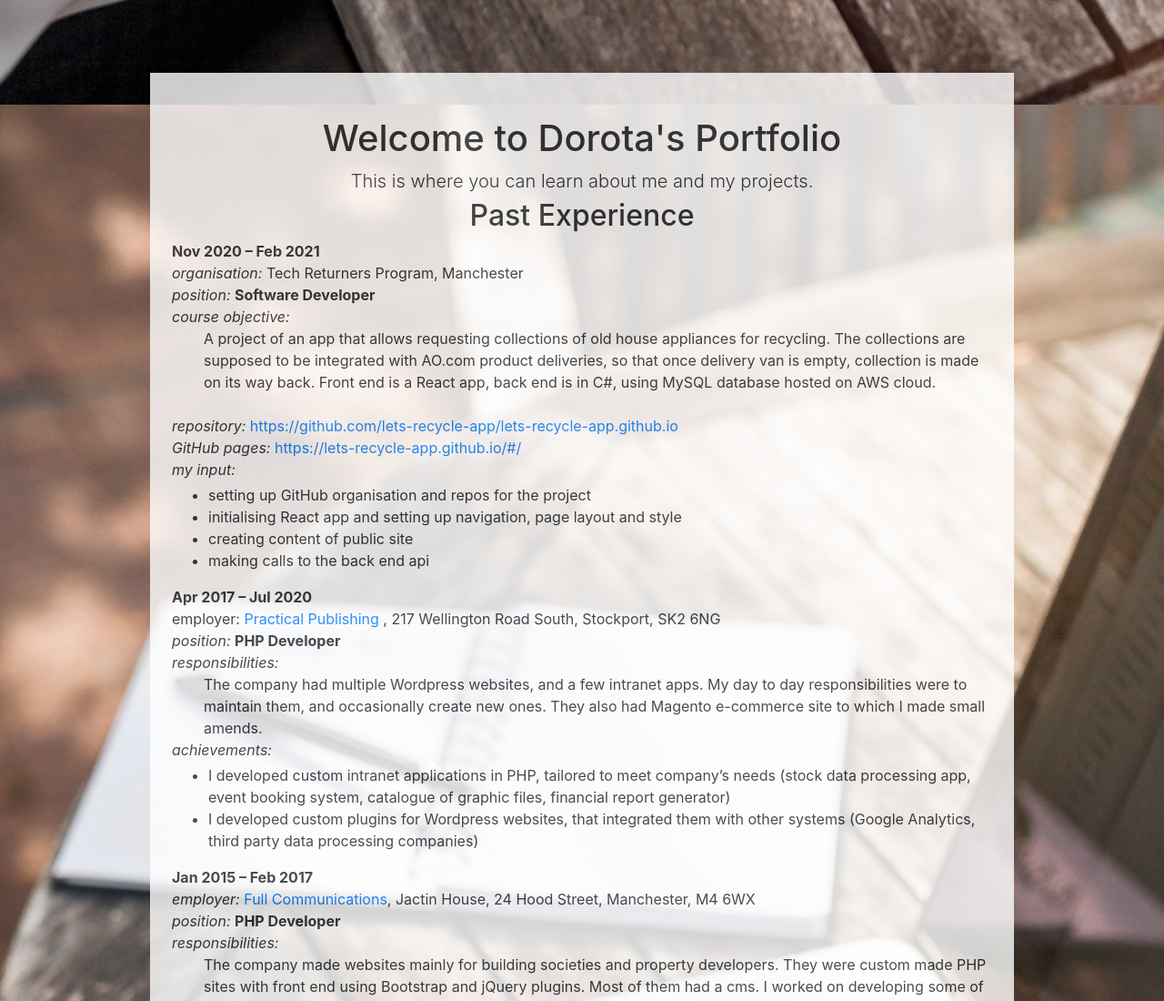
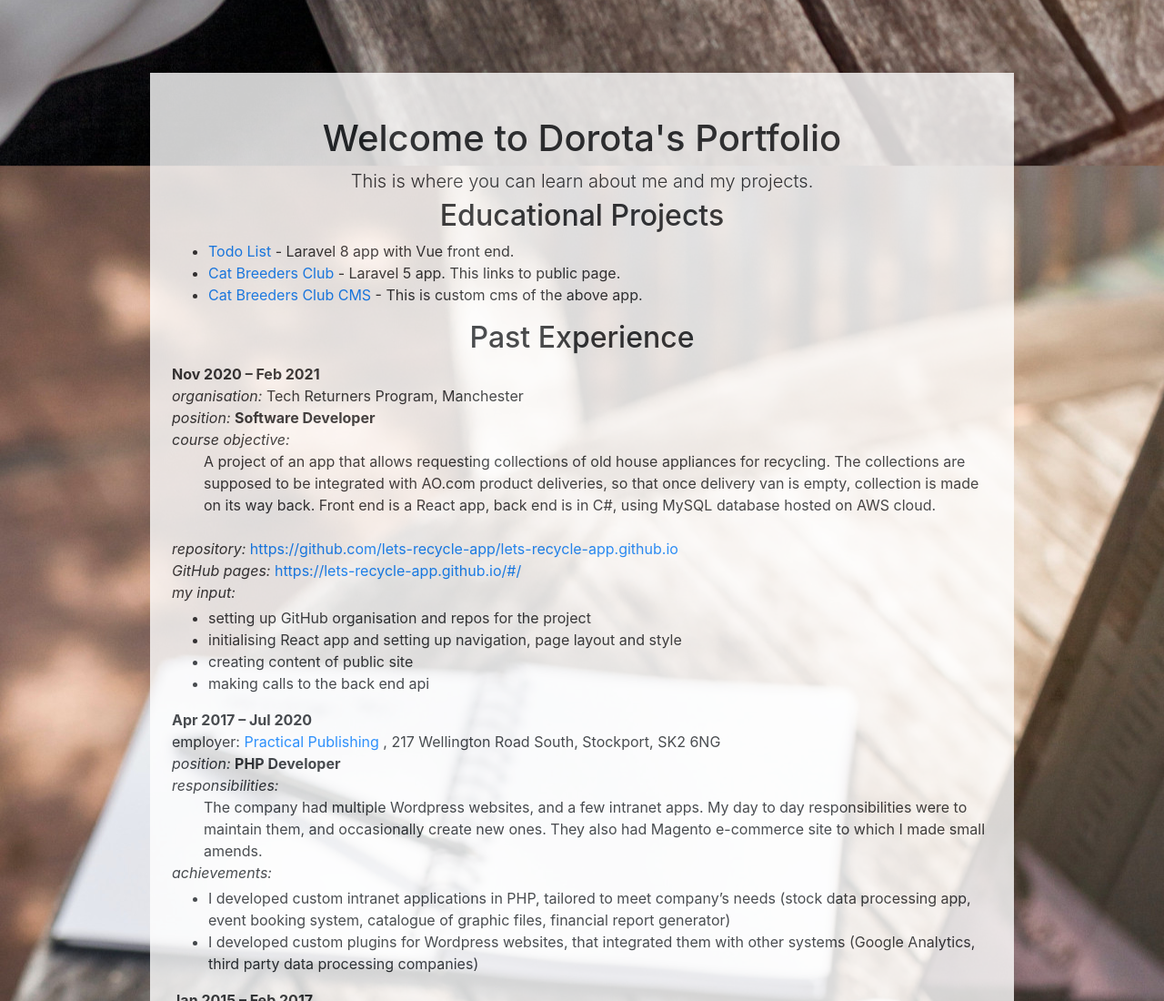
Before and after one commit to dorota-testing/dorota-testing.github.io, a plain HTML site: page index.html in a window 1280 px wide. Shown: the top 1100 px of the page at 91% size. Drawn offline with nearby package versions, Linux system fonts and the light colour scheme.

Commit message:
Links to AWS apps added.

```diff
--- a/index.html
+++ b/index.html
@@ -21,6 +21,14 @@
       <div class="opaque-background col col-md-10 col-sm-12">
         <h1>Welcome to Dorota's Portfolio</h1>
         <p class="lead">This is where you can learn about me and my projects.</p>
+        <h2>Educational Projects</h2>
+        <p>
+        <ul>
+          <li><a href="http://mymultipleapps-env.eba-stkrt4df.eu-west-2.elasticbeanstalk.com/todolist-laravel-8/public/" target="_blank">Todo List</a> - Laravel 8 app with Vue front end.</li>
+          <li><a href="http://mymultipleapps-env.eba-stkrt4df.eu-west-2.elasticbeanstalk.com/cats/public/" target="_blank">Cat Breeders Club</a> - Laravel 5 app. This links to public page.</li>
+          <li><a href="http://mymultipleapps-env.eba-stkrt4df.eu-west-2.elasticbeanstalk.com/cats/public/cms" target="_blank">Cat Breeders Club CMS</a> - This is custom cms of the above app.</li>
+        </ul>
+        </p>
         <h2>Past Experience</h2>
         <p>
           <strong>Nov 2020 – Feb 2021</strong>
@@ -116,16 +124,19 @@
 
         <h2>Return to Tech</h2>
         <p>
-          In my case it wasn't so much about returning to tech as about advancing in tech. As a self-taught web developer
+          In my case it wasn't so much about returning to tech as about advancing in tech. As a self-taught web
+          developer
           most of my knowlege came from what I learned while working. I found it very hard to learn new things on my
           own, in isolation. The course allowed me to advance my technical ability and upgrade my JavaScript skills and
           gain good foundations in React. I have also enjoyed exposure to and interaction with C# and AWS cloud
           throughout my project.
         </p>
-        <br/>
+        <br />
         <h2>Links to websites I worked on in my previous jobs</h2>
         <p>
-          Please note that I did only coding, not graphic design. Except of my last job, all sites have been rebuilt by someone else since I worked on them, I put them on the list only to show what type of websites I have experience with. Also many of them were partially built by my team mates.</p>
+          Please note that I did only coding, not graphic design. Except of my last job, all sites have been rebuilt by
+          someone else since I worked on them, I put them on the list only to show what type of websites I have
+          experience with. Also many of them were partially built by my team mates.</p>
 
         <p>Wordpress sites I made or managed for Practical Publishing:</p>
         <ul>
@@ -134,7 +145,8 @@
           <li><a href="https://simplylettering.co.uk/" target="_blank">https://simplylettering.co.uk/</a></li>
           <li><a href="https://crochetsociety.co.uk/" target="_blank">https://crochetsociety.co.uk/</a></li>
           <li><a href="https://www.yourcrochetmag.com/" target="_blank">https://www.yourcrochetmag.com/</a></li>
-          <li><a href="https://www.craftstash.co.uk/inspiration/" target="_blank">https://www.craftstash.co.uk/inspiration/</a></li>
+          <li><a href="https://www.craftstash.co.uk/inspiration/"
+              target="_blank">https://www.craftstash.co.uk/inspiration/</a></li>
         </ul>
         <p>Websites I worked on for FullCommunications (custom php cms):</p>
         <ul>
@@ -142,7 +154,8 @@
           <li><a href="https://grandunionhomes.co.uk/" target="_blank">https://grandunionhomes.co.uk/</a></li>
           <li><a href="http://www.jppland.com/" target="_blank">http://www.jppland.com/</a></li>
           <li><a href="https://shosales.co.uk/" target="_blank">https://shosales.co.uk/</a></li>
-          <li><a href="https://www.moathomes.co.uk/county/shared-ownership-essex" target="_blank">https://www.moathomes.co.uk/county/shared-ownership-essex</a></li>
+          <li><a href="https://www.moathomes.co.uk/county/shared-ownership-essex"
+              target="_blank">https://www.moathomes.co.uk/county/shared-ownership-essex</a></li>
         </ul>
         <p>Websites I worked on for Attain (custom php cms):</p>
         <ul>
```
